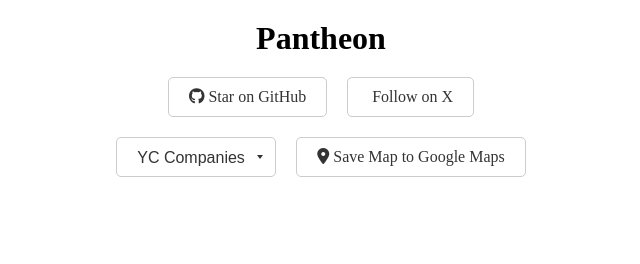
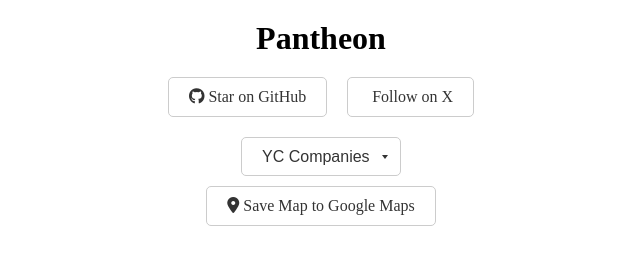
Before and after one commit to yachty66/pantheon, a plain HTML site: page webpage/index.html in a window 1280 px wide. Shown: the whole page, without its empty margins (319-959 px from the left). Drawn offline with Linux system fonts and the light colour scheme.

Commit message:
rearrange buttons

```diff
--- a/webpage/index.html
+++ b/webpage/index.html
@@ -13,10 +13,12 @@
       <a href="https://twitter.com/maxhager66" target="_blank" class="right-button"><i class="fa-brands fa-x-twitter"></i> Follow on X</a>
     </div>
     <div class="center-button-container">
-      <select id="map-selector" class="left-button">
-        <option value="yc">YC Companies</option>
-        <option value="vc">VC Companies</option>
-      </select>
+      <div class="selector-container">
+        <select id="map-selector" class="left-button">
+          <option value="yc">YC Companies</option>
+          <option value="vc">VC Companies</option>
+        </select>
+      </div>
       <a id="google-maps-link" href="https://www.google.com/maps/d/edit?mid=121YtzpC2K5ngwqkRjYqM_bFrOdOkckE&usp=sharing" target="_blank" class="center-button"><i class="fa fa-map-marker-alt" aria-hidden="true"></i> Save Map to Google Maps</a>
     </div>
     <div id="map"></div>
--- a/webpage/style.css
+++ b/webpage/style.css
@@ -31,9 +31,16 @@
 
 .center-button-container {
   display: flex;
+  flex-direction: column; /* Stack elements vertically */
+  align-items: center; /* Center elements horizontally */
+  gap: 10px; /* Adds space between the elements */
+  margin: 20px 0;
+}
+
+.selector-container {
+  display: flex;
   justify-content: center;
-  gap: 20px; /* Adds space between the buttons */
-  margin: 20px 0;
+  width: 100%;
 }
 
 .left-button, .right-button, #map-selector {
```
